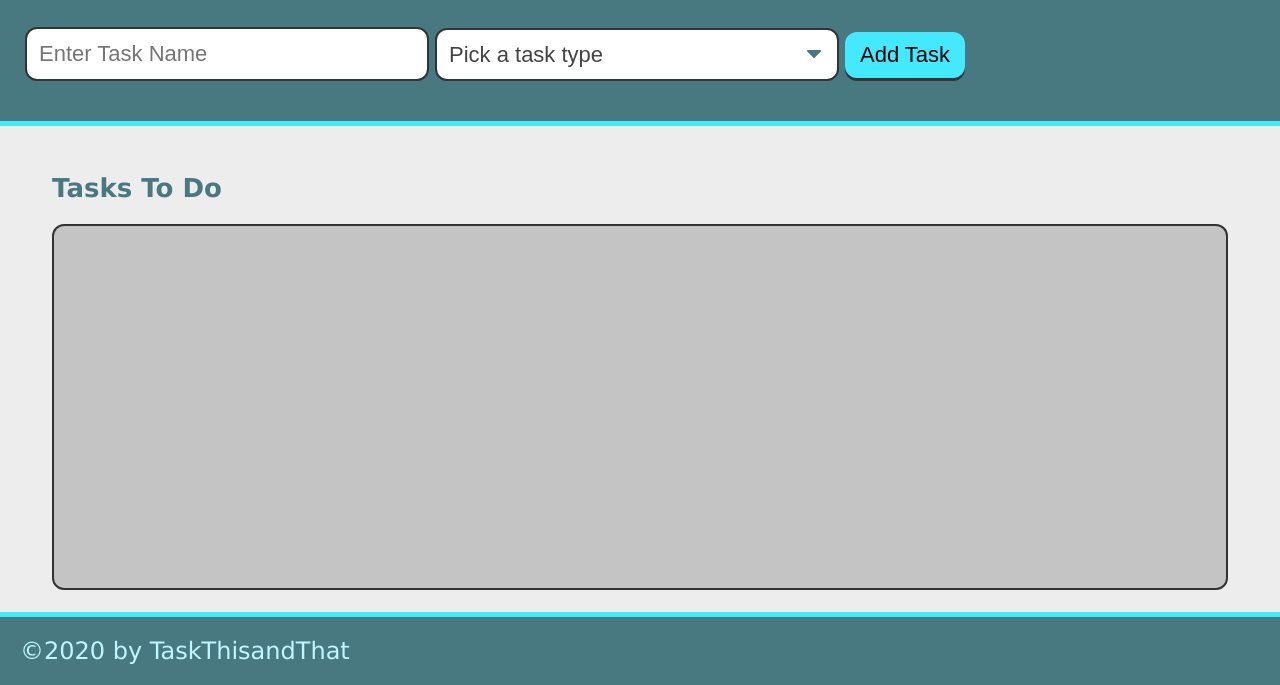
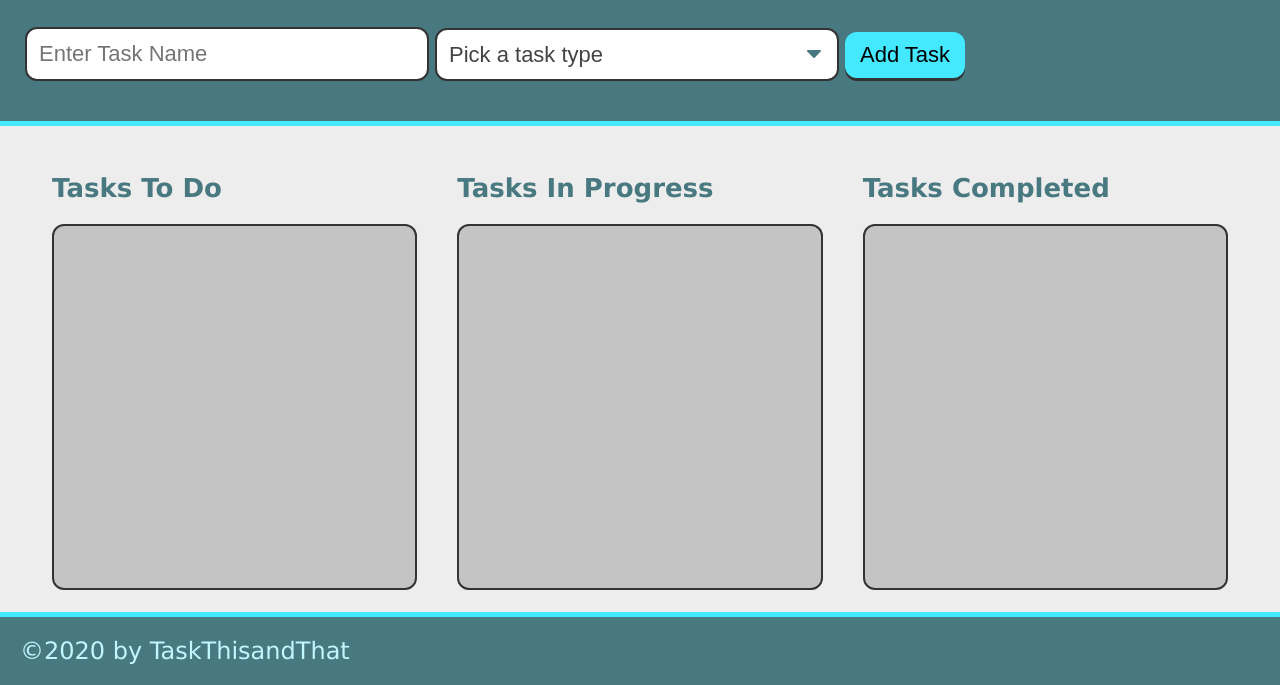
Before and after one commit to bodashii/improved-umbrella, a plain HTML site: page index.html in a window 1280 px wide. Shown: the part 115-800 px from the top of the page. Drawn offline with Linux system fonts and the light colour scheme.

Commit message:
add two new lists to HTML && Apply a unique id to each task

```diff
--- a/assets/js/script.js
+++ b/assets/js/script.js
@@ -1,5 +1,6 @@
 var formEl = document.querySelector("#task-form");
 var tasksToDoEl = document.querySelector("#tasks-to-do");
+var taskIdCounter = 0;
 
 var taskFormHandler = function (event) {
   event.preventDefault();
@@ -30,6 +31,9 @@ var createTaskEl = function (taskDataObj) {
   var listItemEl = document.createElement("li");
   listItemEl.className = "task-item";
 
+  // add task id as a custom attribute
+  listItemEl.setAttribute("data-task-id", taskIdCounter);
+
   // create div to hold task info and add to list item
   var taskInfoEl = document.createElement("div");
 
@@ -48,6 +52,9 @@ var createTaskEl = function (taskDataObj) {
 
   // add entire list item to list
   tasksToDoEl.appendChild(listItemEl);
+
+  // increase task counter for next unique id
+  taskIdCounter++;
 };
 
 formEl.addEventListener("submit", taskFormHandler);
--- a/index.html
+++ b/index.html
@@ -30,10 +30,23 @@
   </header>
 
   <main class="page-content">
+    <!-- Tasks To Do -->
     <section class="task-list-wrapper">
       <h2 class="list-title">Tasks To Do</h2>
       <ul class="task-list" id="tasks-to-do">
       </ul>
+    </section>
+
+    <!-- Tasks In Progress -->
+    <section class="task-list-wrapper">
+      <h2 class="list-title">Tasks In Progress</h2>
+      <ul class="task-list" id="tasks-in-progress"></ul>
+    </section>
+
+    <!-- Tasks Completed -->
+    <section class="task-list-wrapper">
+      <h2 class="list-title">Tasks Completed</h2>
+      <ul class="task-list" id="tasks-completed"></ul>
     </section>
   </main>
 
```
